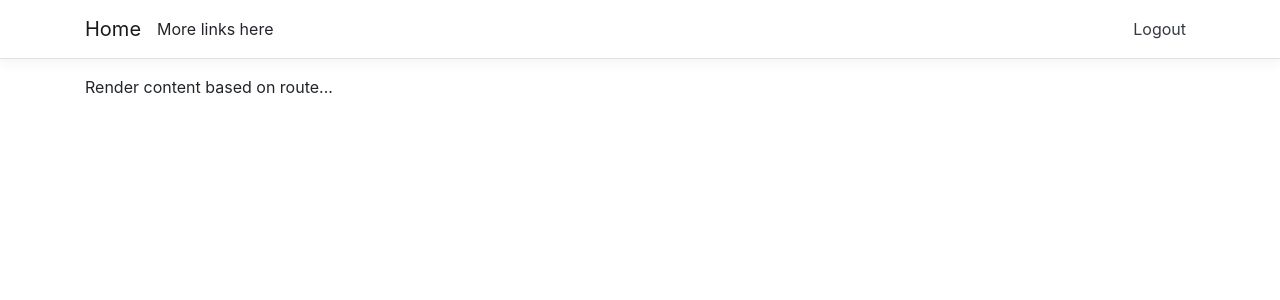
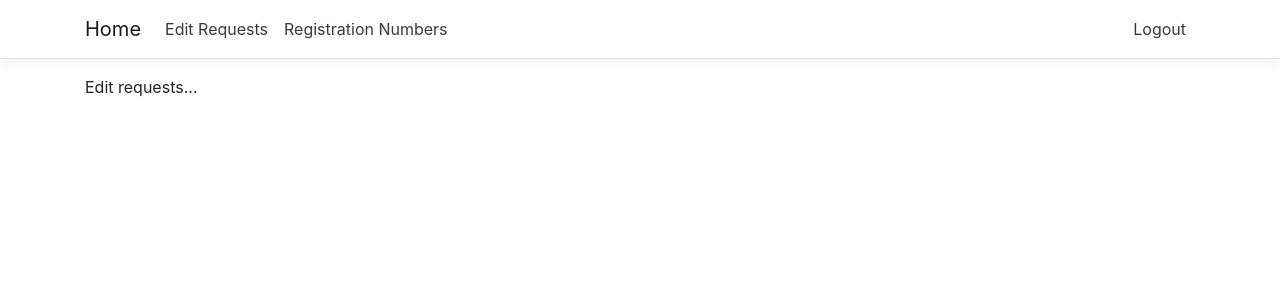
Before and after one commit to paulbulman/parking-website, a React (Create React App) app: page /EditRequests in a window 1280 px wide. Both pictures are taken after typing "name@example.com", "Sample123" into the empty fields and a click on the button "Log in". Shown: the top 300 px of the page. Built offline with nearby package versions, Linux system fonts and the light colour scheme; no server answers.

Commit message:
Add basic routing

```diff
--- /dev/null
+++ b/src/components/EditRequests.js
@@ -0,0 +1,5 @@
+import React from "react";
+
+const EditRequests = () => <div>Edit requests...</div>
+
+export default EditRequests;
--- /dev/null
+++ b/src/components/NotFound.js
@@ -0,0 +1,5 @@
+import React from "react";
+
+const NotFound = () => <div>Not found...</div>
+
+export default NotFound;
--- /dev/null
+++ b/src/components/RegistrationNumbers.js
@@ -0,0 +1,5 @@
+import React from "react";
+
+const RegistrationNumbers = () => <div>Registration numbers...</div>
+
+export default RegistrationNumbers;
--- a/src/components/Router.js
+++ b/src/components/Router.js
@@ -1,5 +1,25 @@
 import React from "react";
+import { Switch, Route } from "react-router-dom";
+import Summary from "./Summary";
+import EditRequests from "./EditRequests";
+import RegistrationNumbers from "./RegistrationNumbers";
+import NotFound from "./NotFound";
 
-const Router = () => <div>Render content based on route...</div>;
+const Router = () => (
+  <Switch>
+    <Route exact path="/">
+      <Summary />
+    </Route>
+    <Route path="/EditRequests">
+      <EditRequests />
+    </Route>
+    <Route path="/RegistrationNumbers">
+      <RegistrationNumbers />
+    </Route>
+    <Route path="*">
+      <NotFound />
+    </Route>
+  </Switch>
+);
 
 export default Router;
--- /dev/null
+++ b/src/components/Summary.js
@@ -0,0 +1,5 @@
+import React from "react";
+
+const Summary = () => <div>Summary here...</div>
+
+export default Summary;
--- a/src/components/header/AuthenticatedHeader.js
+++ b/src/components/header/AuthenticatedHeader.js
@@ -1,6 +1,7 @@
 import React from "react";
 import Logout from "./Logout";
 import Home from "./Home";
+import Link from "./Link";
 
 const AuthenticatedHeader = () => (
   <>
@@ -12,9 +13,12 @@ const AuthenticatedHeader = () => (
         </li>
       </ul>
       <ul className="navbar-nav flex-grow-1">
-          <li className="nav-item">
-              More links here
-          </li>
+        <li className="nav-item">
+          <Link to="/EditRequests" caption="Edit Requests" />
+        </li>
+        <li className="nav-item">
+          <Link to="/RegistrationNumbers" caption="Registration Numbers" />
+        </li>
       </ul>
     </div>
   </>
--- /dev/null
+++ b/src/components/header/Link.js
@@ -0,0 +1,10 @@
+import React from "react";
+import { Link as ReactLink } from "react-router-dom";
+
+const Link = ({ to, caption }) => (
+  <ReactLink className="nav-link text-dark" to={to}>
+    {caption}
+  </ReactLink>
+);
+
+export default Link;
```
